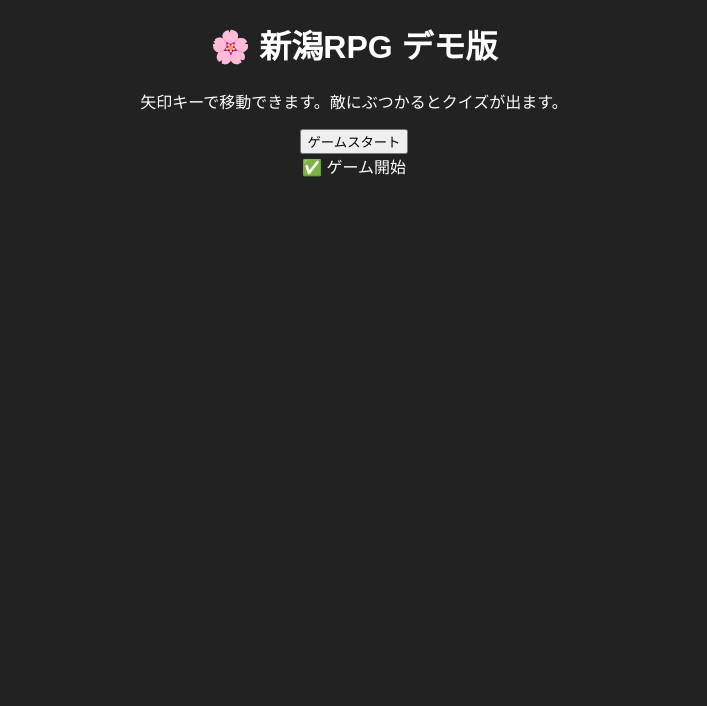
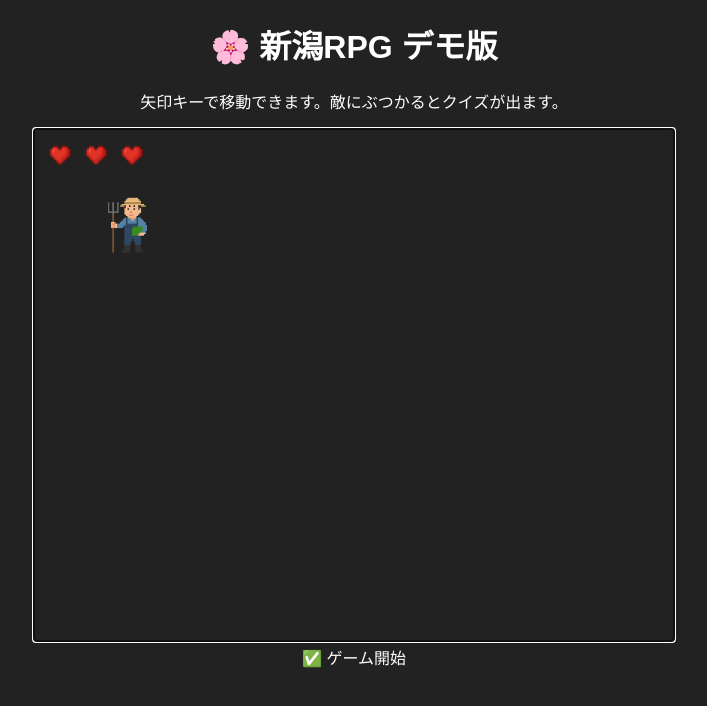
Before and after one commit to s0u8a/DEZIKON.github.io, a plain HTML site: page index.html in a window 1280 px wide. Shown: the whole page, without its empty margins (286-993 px from the left). Drawn offline with Linux system fonts and the light colour scheme.

Commit message:
Update index.html

```diff
--- a/index.html
+++ b/index.html
@@ -6,37 +6,15 @@
 <title>🌾 新潟RPG デモ版</title>
 </head>
 <body>
-<!-- ▼スタート画面 -->
-<div id="startScreen">
 <h1>🌸 新潟RPG デモ版</h1>
 <p>矢印キーで移動できます。敵にぶつかるとクイズが出ます。</p>
-<button id="startBtn">ゲームスタート</button>
-</div>
-<!-- ▲スタート画面 -->
 
-  <!-- ゲーム本体 -->
-<canvas id="gameCanvas" style="display:none;"></canvas>
+  <canvas id="gameCanvas"></canvas>
 <div id="status" aria-live="polite"></div>
 
   <!-- 非モジュール。必ず map.js → main.js の順で、両方とも defer -->
 <script src="script/map.js" defer></script>
 <script src="script/main.js" defer></script>
 
-  <!-- スタート画面制御用の追加スクリプト -->
-<script defer>
-    document.addEventListener("DOMContentLoaded", () => {
-      const startScreen = document.getElementById("startScreen");
-      const startBtn = document.getElementById("startBtn");
-      const canvas = document.getElementById("gameCanvas");
-
-      startBtn.addEventListener("click", () => {
-        startScreen.style.display = "none";  // スタート画面を隠す
-        canvas.style.display = "block";      // ゲーム画面を表示
-        if (typeof window.startGame === "function") {
-          window.startGame(); // main.js 内に定義した startGame() を呼ぶ
-        }
-      });
-    });
-</script>
 </body>
 </html>
```
